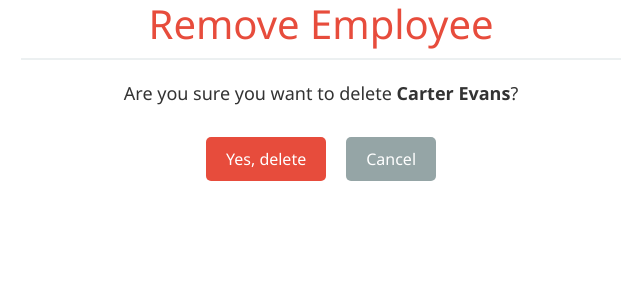
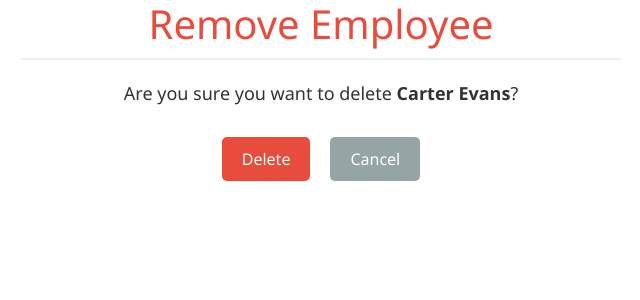
Before and after one commit to shubham637/Employee_CRUD_Intern, a Django app: page /6/delete/ in a window 1280 px wide. Shown: the top 300 px of the page, without its empty margins (319-959 px from the left). Run offline with Django 4.2, Linux system fonts and the light colour scheme; data comes from the database, SQL or seed files in the repository.

Commit message:
Delete name Change

```diff
--- a/Templates/confirm_delete.html
+++ b/Templates/confirm_delete.html
@@ -12,7 +12,7 @@
     <form method="post" style="display: flex; justify-content: center; gap: 20px;">
         {% csrf_token %}
         <button type="submit" style="padding: 10px 20px; background-color: #e74c3c; color: white; border: none; border-radius: 5px; cursor: pointer; font-size: 16px;">
-            Yes, delete
+            Delete
         </button>
         <a href="{% url 'employee_list' %}" style="padding: 10px 20px; background-color: #95a5a6; color: white; text-decoration: none; border-radius: 5px; font-size: 16px; display: inline-block;">
             Cancel
```
